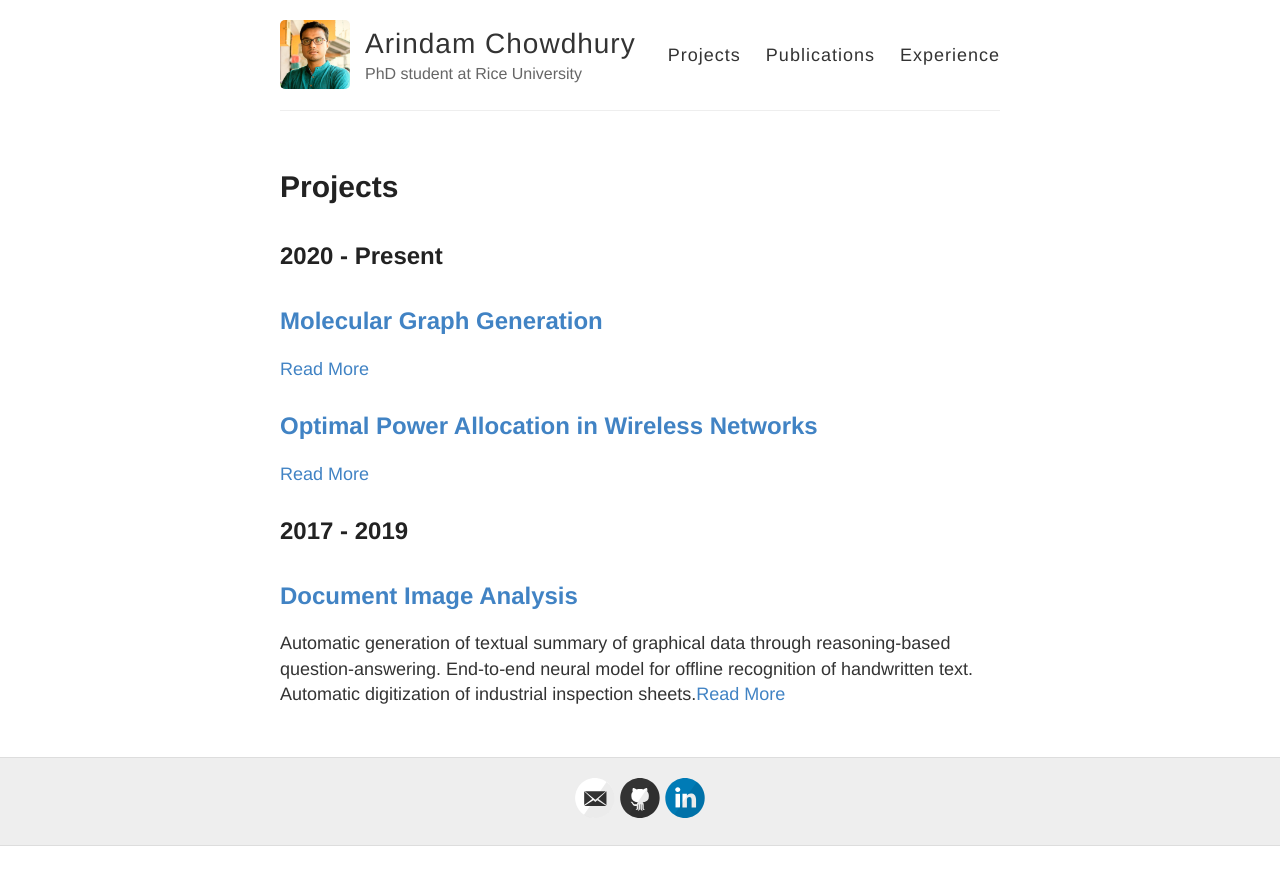
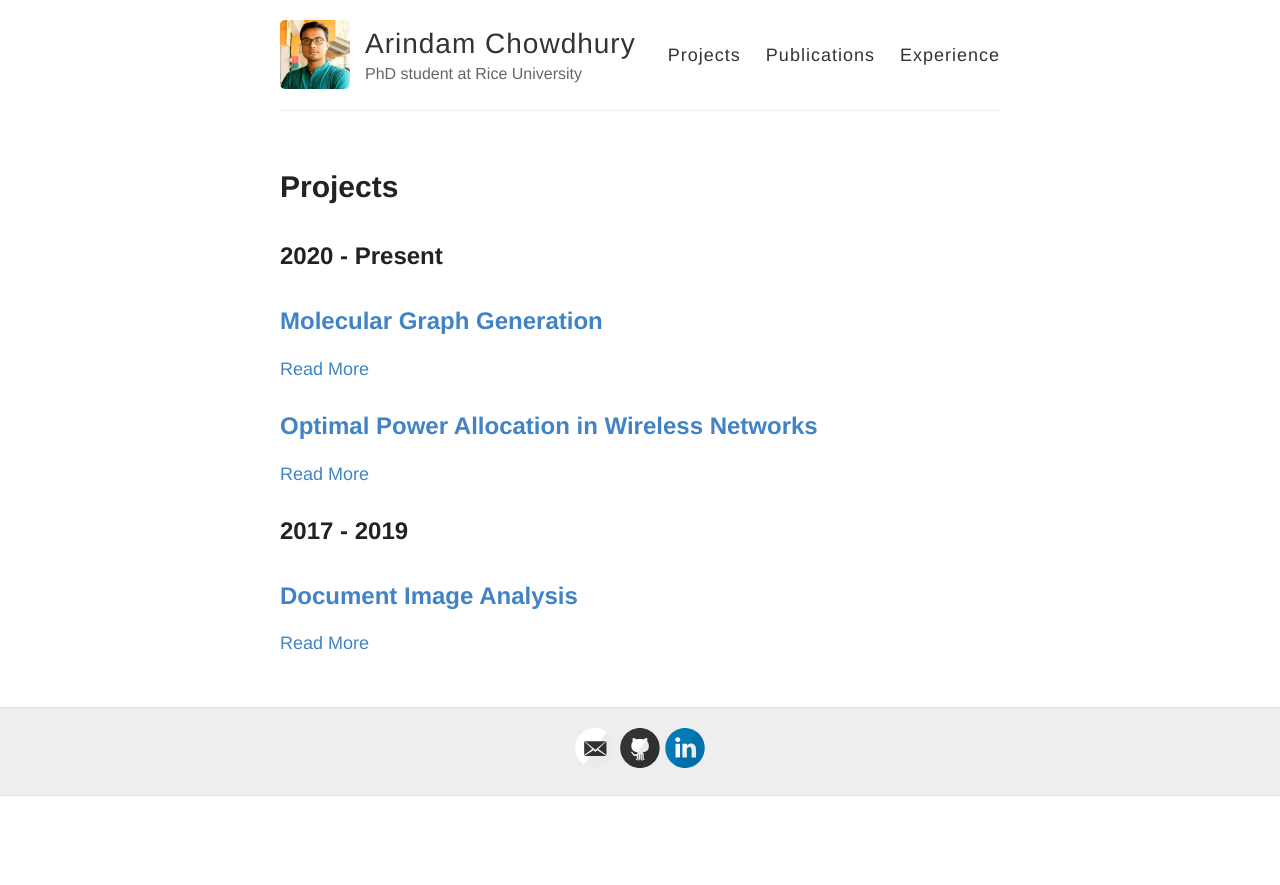
Before and after one commit to ArCho48/ArCho48.github.io, a Jekyll site: the page built from projects.md, in a window 1280 px wide. Shown: the top 885 px of the page. Built offline with Jekyll 4.4.1, drawn with Linux system fonts in a browser that asks for light colours.

Commit message:
third commit

```diff
--- a/projects.md
+++ b/projects.md
@@ -7,13 +7,14 @@
 ## 2020 - Present
 
 ## [Molecular Graph Generation](/projects//molGen.md)
-[Read More](/projects//molGen.md)
+<!--Synthesizing new molecules with desired properties is an important step towards discovering new drugs. The space of possible molecules is vast and it is expensive to design each molecule and do experimental validation for eligibility. Deep neural networks have recently been applied successfully to this problem. Molecules can be represented in form of graphs with constituent atoms as nodes and edges being the chemical bond between them. In such a setting, the highly complex process of \textit{de novo} ( new ) drug design can be formulated as a graph generation  problem, with the additional constraint that a molecular graph must be a valid drug and preferably, have some desirable chemical properties. Graph Neural Networks (GNNs) can be applied to the generation problem under a Reinforcement Learning (RL) framework that would incorporate desirable chemical properties in the molecules. --> [Read More](/projects//molGen.md)
 
 
 ## [Optimal Power Allocation in Wireless Networks](/projects//powAlloc.md)
+
 [Read More](/projects//powAlloc.md)
 
 ## 2017 - 2019
 
 ## [Document Image Analysis](/projects//powAlloc.md)
-Automatic generation of textual summary of graphical data through reasoning-based question-answering. End-to-end neural model for offline recognition of handwritten text. Automatic digitization of industrial inspection sheets.[Read More](/projects//dia.md)
+<!-- Automatic generation of textual summary of graphical data through reasoning-based question-answering. End-to-end neural model for offline recognition of handwritten text. Automatic digitization of industrial inspection sheets. --> [Read More](/projects//dia.md)
```
Also changed, not shown: projects/dia.md (+2 -2 lines).
